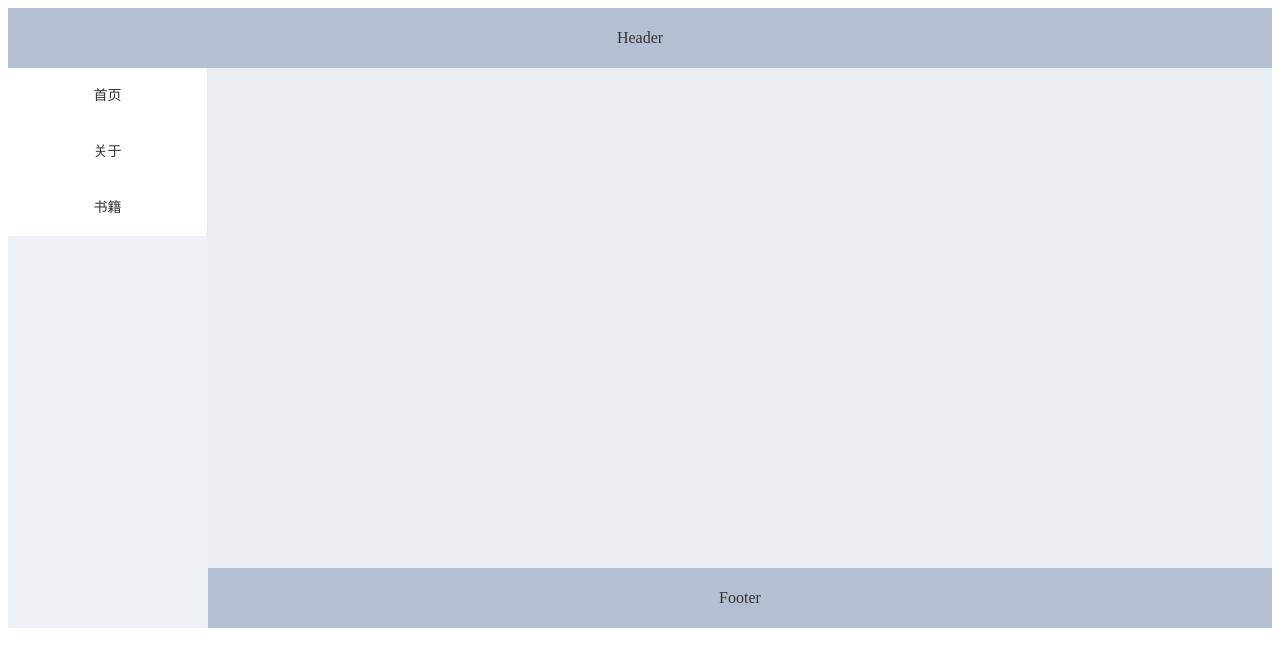
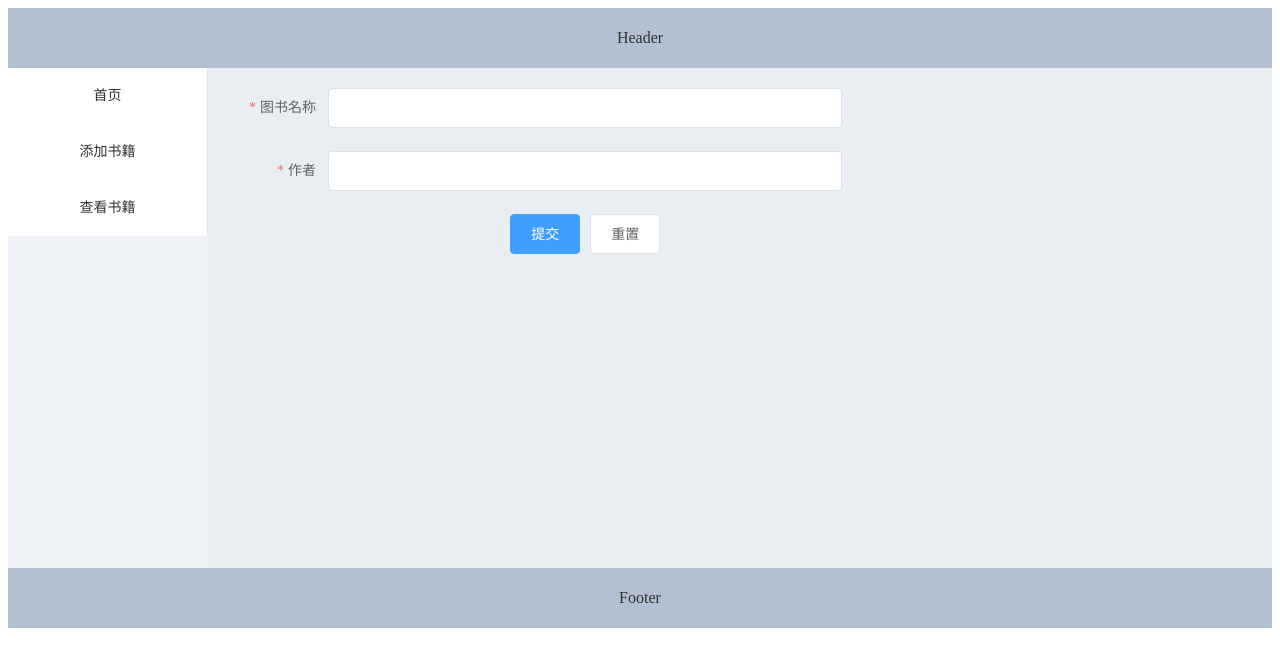
Before and after one commit to NineSenz/SpringBootAndVue, a Vue app in the folder frontend/: page /AddBook in a window 1280 px wide. Shown: the top 666 px of the page. Built offline with nearby package versions, Linux system fonts and the light colour scheme.

Commit message:
实现添加图书功能

```diff
--- a/frontend/src/App.vue
+++ b/frontend/src/App.vue
@@ -5,9 +5,9 @@
       <el-container>
         <el-aside width="200px" style="background-color: rgb(238, 241, 246)">
           <el-menu router>
-                <el-menu-item index="/">首页</el-menu-item>
-                <el-menu-item index="/About">关于</el-menu-item>
-                <el-menu-item index="/Book">书籍</el-menu-item>
+            <el-menu-item index="/">首页</el-menu-item>
+            <el-menu-item index="/AddBook">添加书籍</el-menu-item>
+            <el-menu-item index="/BookList">查看书籍</el-menu-item>
           </el-menu>
         </el-aside>
         <el-container>
@@ -18,9 +18,9 @@
               <router-link to="/book">Book</router-link>
             </router-view>
           </el-main>
-          <el-footer>Footer</el-footer>
         </el-container>
       </el-container>
+      <el-footer>Footer</el-footer>
     </el-container>
 
   </div>
--- a/frontend/src/router/index.js
+++ b/frontend/src/router/index.js
@@ -1,7 +1,7 @@
 import Vue from 'vue'
 import VueRouter from 'vue-router'
 import Home from '../views/Home.vue'
-import Book from '../views/Book.vue'
+import BookList from '../views/BookList.vue'
 
 Vue.use(VueRouter)
 
@@ -12,17 +12,17 @@ const routes = [
     component: Home
   },
   {
-    path: '/book',
-    name: 'Book',
-    component: Book
+    path: '/booklist',
+    name: 'BookList',
+    component: BookList
   },
   {
-    path: '/about',
-    name: 'About',
+    path: '/AddBook',
+    name: 'AddBook',
     // route level code-splitting
     // this generates a separate chunk (about.[hash].js) for this route
     // which is lazy-loaded when the route is visited.
-    component: () => import(/* webpackChunkName: "about" */ '../views/About.vue')
+    component: () => import(/* webpackChunkName: "about" */ '../views/AddBook.vue')
   }
 ]
 
--- a/frontend/src/views/About.vue
+++ /dev/null
@@ -1,5 +0,0 @@
-<template>
-  <div class="about">
-    <h1>This is an about page</h1>
-  </div>
-</template>
--- /dev/null
+++ b/frontend/src/views/AddBook.vue
@@ -0,0 +1,63 @@
+<template>
+  <el-form style="width: 60%" :model="ruleForm" :rules="rules" ref="ruleForm" label-width="100px" class="demo-ruleForm">
+
+    <el-form-item label="图书名称" prop="name">
+      <el-input v-model="ruleForm.name"></el-input>
+    </el-form-item>
+
+    <el-form-item label="作者" prop="author">
+      <el-input v-model="ruleForm.author"></el-input>
+    </el-form-item>
+
+    <el-form-item>
+      <el-button type="primary" @click="submitForm('ruleForm')">提交</el-button>
+      <el-button @click="resetForm('ruleForm')">重置</el-button>
+    </el-form-item>
+
+  </el-form>
+</template>
+
+<script>
+  export default {
+    data() {
+      return {
+        ruleForm: {
+          name: '',
+          author: ''
+        },
+        rules: {
+          name: [
+            { required: true, message: '图书名称不能为空', trigger: 'blur' }
+          ],
+          author:[
+            { required: true, message: '作者不能为空', trigger: 'blur' }
+          ]
+        }
+      };
+    },
+    methods: {
+      submitForm(formName) {
+        const _this = this
+        this.$refs[formName].validate((valid) => {
+          if (valid) {
+            axios.post('http://localhost:8181/book/save',this.ruleForm).then(function(resp){
+              if(resp.data == 'success'){
+                _this.$alert('《'+_this.ruleForm.name+'》添加成功！', '消息', {
+                  confirmButtonText: '确定',
+                  callback: action => {
+                    _this.$router.push('/BookManage')
+                  }
+                })
+              }
+            })
+          } else {
+            return false;
+          }
+        });
+      },
+      resetForm(formName) {
+        this.$refs[formName].resetFields();
+      }
+    }
+  }
+</script>
--- a/frontend/src/views/Book.vue
+++ b/frontend/src/views/BookList.vue
@@ -1,18 +1,5 @@
 <template>
     <div>
-<!--        <table>-->
-<!--            <tr>-->
-<!--                <th>编号</th>-->
-<!--                <th>图书名称</th>-->
-<!--                <th>作者</th>-->
-<!--            </tr>-->
-<!--            <tr v-for="item in books">-->
-<!--                <td>{{ item.id }}</td>-->
-<!--                <td>{{ item.name }}</td>-->
-<!--                <td>{{ item.author }}</td>-->
-<!--            </tr>-->
-<!--        </table>-->
-
         <el-table
                 :data="books"
                 border
@@ -49,28 +36,12 @@
             return{
                 msg: "Hello Vue",
                 total: null,
-                books:[
-                    {
-                        id:1,
-                        name:"java零基础实战",
-                        author:"九练"
-                    },
-                    {
-                        id:2,
-                        name:"Vue零基础实战",
-                        author:"九练"
-                    },
-                    {
-                        id:3,
-                        name:"Spring Boot零基础实战",
-                        author:"九练"
-                    },
-                ]
+                books:null
             }
         },
         created() {
             const _this = this
-            axios.get("http://localhost:8181/book/findAll/1/6").then(function(resp){
+            axios.get("http://localhost:8181/book/findAll/0/6").then(function(resp){
                 console.log(resp.data.content)
                 _this.books = resp.data.content;
                 _this.total = resp.data.totalElements;
@@ -79,7 +50,7 @@
         methods: {
             page(currentPage) {
                 const _this = this
-                axios.get("http://localhost:8181/book/findAll/"+currentPage+"/6").then(function(resp){
+                axios.get("http://localhost:8181/book/findAll/"+ (currentPage-1) +"/6").then(function(resp){
                     console.log(resp.data.content)
                     _this.books = resp.data.content;
                     _this.total = resp.data.totalElements;
```
Also changed, not shown: 2 other files (tests, documents, lock files or other folders).
